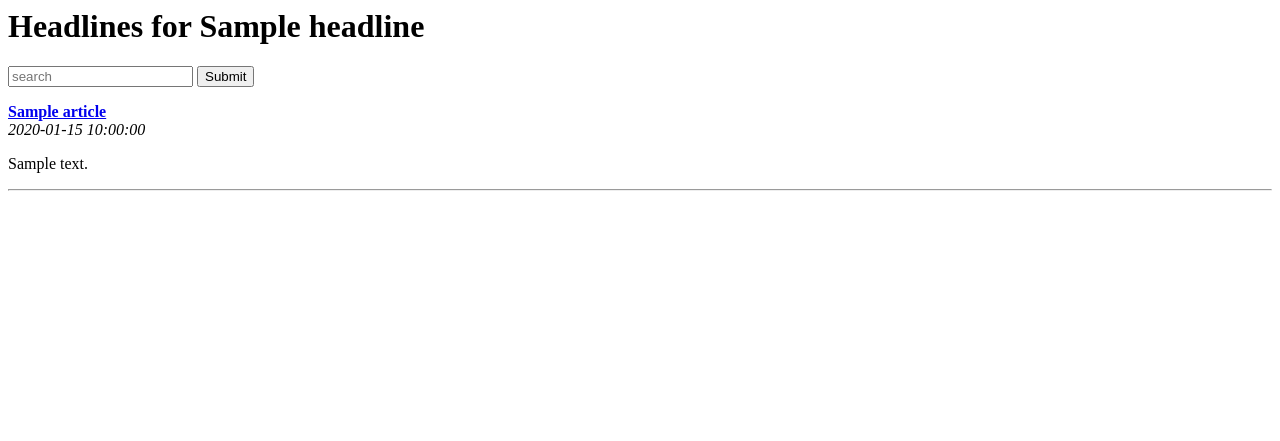
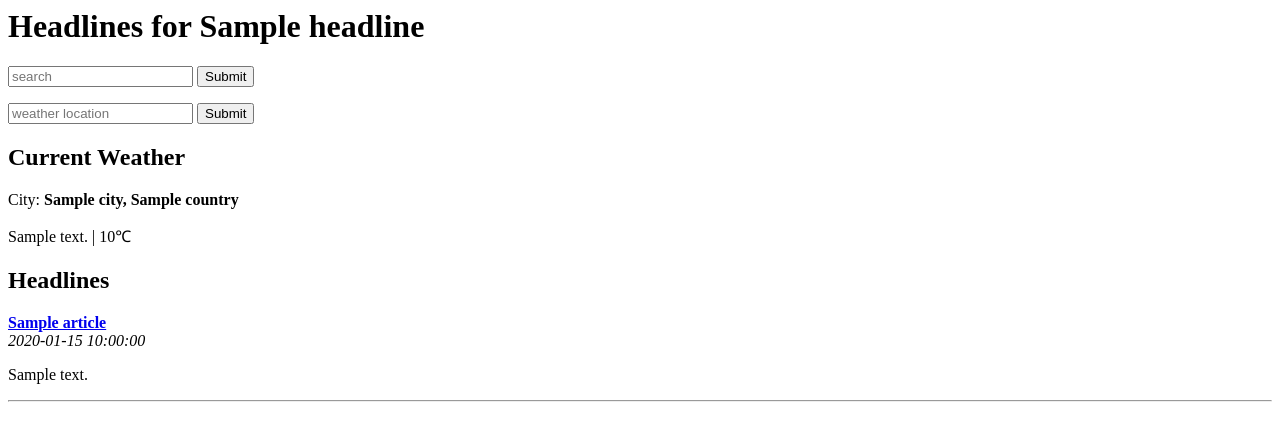
Before and after one commit to opkpEh/flaskProjects, a Flask app: template headlines/templates/headline.html in a window 1280 px wide. Shown: the top 441 px of the page. Run offline with Flask 3, Linux system fonts and the light colour scheme; the template is opened without the code that fills it: most values are stand-ins (such as "Sample title", 1, 10 or a date in 2020).

Commit message:
weather api

```diff
--- /dev/null
+++ b/headlines/apiKey.txt
@@ -0,0 +1 @@
+c272ac5e797a011076a7dd984925a310
--- a/headlines/main.py
+++ b/headlines/main.py
@@ -1,5 +1,8 @@
 import feedparser
 from flask import Flask, render_template, request
+import json
+from urllib.parse import quote
+from urllib.request import urlopen
 
 app= Flask(__name__)
 
@@ -9,18 +12,58 @@ RSS_FEED= {
         "db": "https://www.bhaskar.com/rss-v1--category-4587.xml",
 }
 
-@app.route("/",methods=["GET","POST"])
-def get_news():
-    query= request.form.get("publication") #use args instead of from for GET
+DEFAULT_VALUE= {
+        "publication": "bbc",
+        "city": "Delhi,India"
+}
+
+@app.route("/", methods=["GET", "POST"])
+def index():
+    publication= request.form.get("publication")
+
+    if not publication:
+        publication = DEFAULT_VALUE["publication"]
+
+    print(publication)
+    articles = get_news(publication)
+
+    city = request.args.get("city")
+    if not city:
+        city = DEFAULT_VALUE["city"]
+
+    weather = get_weather(city)
+
+    return render_template("headline.html", headline=publication, articles=articles, weather=weather)
+
+def get_news(query):
 
     if not query or query.lower() not in RSS_FEED:
-        publication= "bbc"
+        publication= DEFAULT_VALUE["publication"]
     else:
         publication= query.lower()
 
     feed= feedparser.parse(RSS_FEED[publication])
 
-    return render_template("headline.html",headline=publication, articles=feed['entries'])
+    return feed['entries']
+
+
+def get_weather(query):
+
+    with open("apiKey.txt", "r") as apiFile:
+        api_key= apiFile.read().strip()
+
+    api_url = "http://api.openweathermap.org/data/2.5/weather?q={}"+"&units=metric&appid={0}".format(api_key)
+    query = quote(query)
+    url = api_url.format(query)
+    data = urlopen(url).read()
+    parsed = json.loads(data)
+    weather = None
+    if parsed.get("weather"):
+        weather = {"description": parsed["weather"][0]["description"],
+                   "temperature": parsed["main"]["temp"],
+                   "city": parsed["name"],
+                   "country": parsed["sys"]["country"]}
+    return weather
 
 if __name__=="__main__":
     app.run(host="0.0.0.0", port=5000, debug=True)
--- a/headlines/templates/headline.html
+++ b/headlines/templates/headline.html
@@ -11,6 +11,16 @@
       <input type="submit" value="Submit" />
     </form>
 
+    <form>
+      <input type="text" name="city" placeholder="weather location">
+      <input type="submit" value="Submit">
+    </form>
+
+    <h2>Current Weather</h2>
+    <p>City: <b>{{weather.city}}, {{weather.country}}</b></p>
+    <p>{{weather.description}} | {{weather.temperature}}&#8451;</p>
+    <h2>Headlines</h2>
+
     {% for article in articles %}
     <b><a href="{{article.link}}" target="_blank"> {{article.title}} </a></b> <br/>
       <i> {{article.published}} </i> <br>
```
Also changed, not shown: 1 other file.
